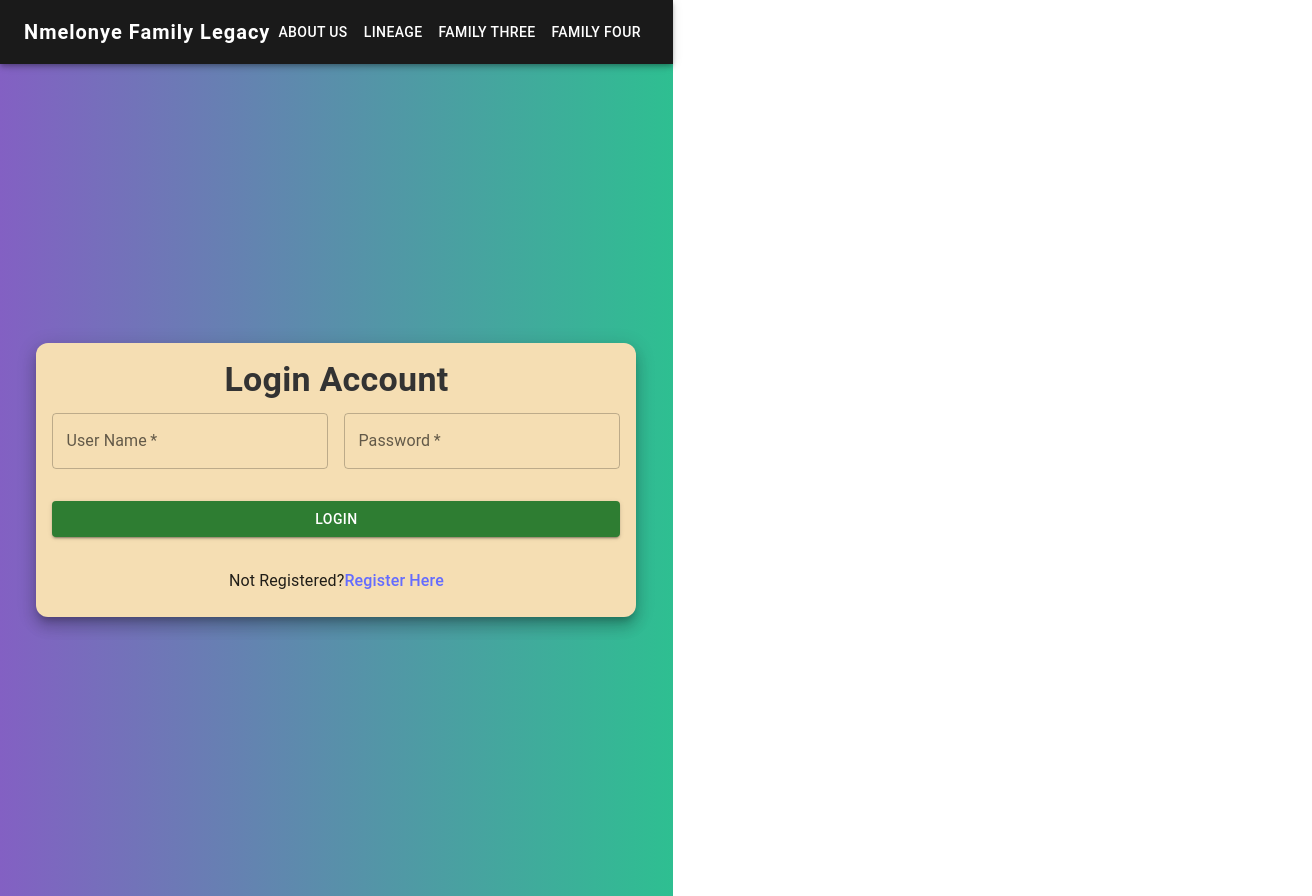
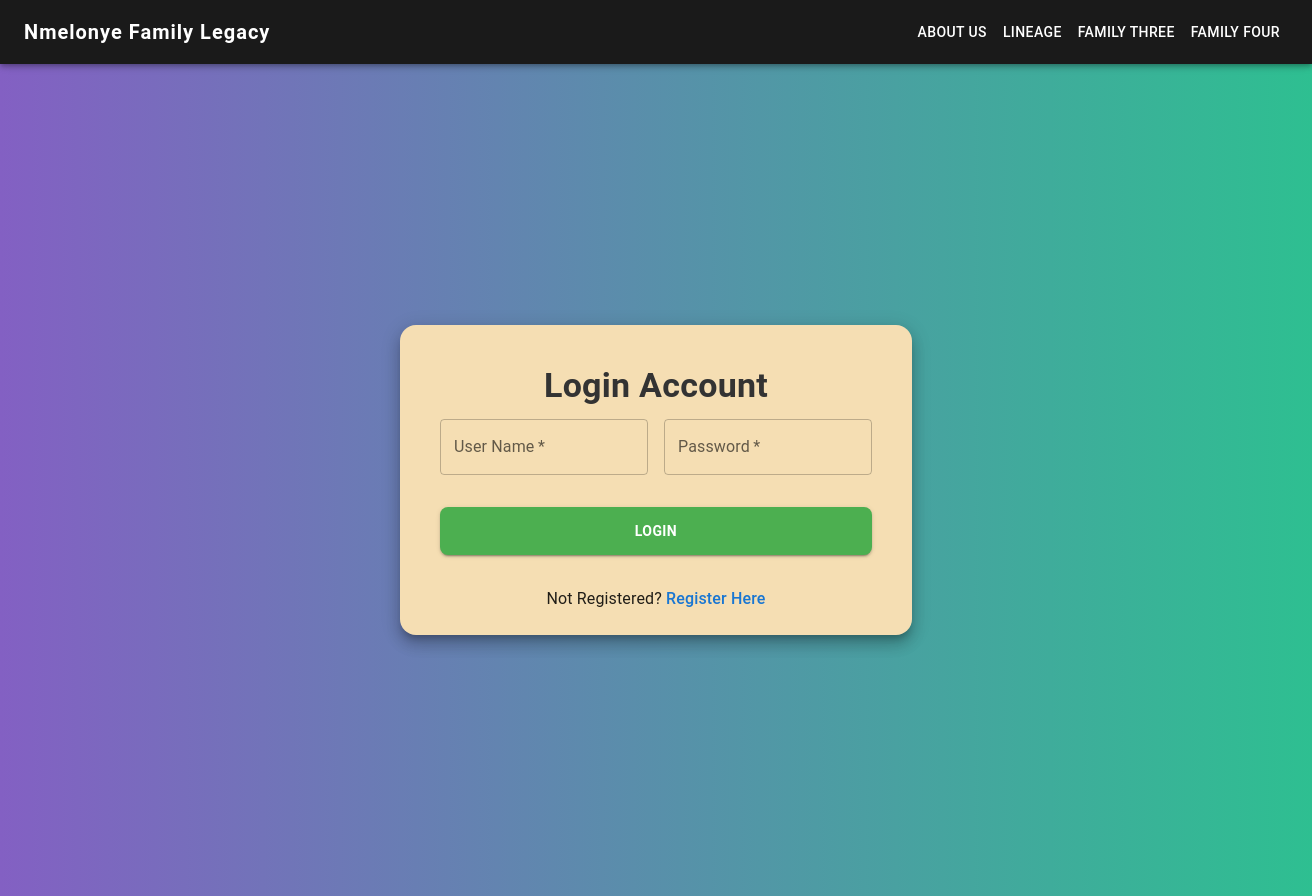
Before and after one commit to Jayblack-coder/family-page, a React (Vite) app: page / in a window 1280 px wide. Shown: the whole page, 1312 px wide, since content can reach past the window. Built offline with nearby package versions, Linux system fonts and the light colour scheme; no server answers.

Commit message:
login screen

```diff
--- a/src/Components/Screens/Login.jsx
+++ b/src/Components/Screens/Login.jsx
@@ -1,40 +1,43 @@
-import { useState } from 'react';
-import { Link, useNavigate } from 'react-router-dom';
-import axios from 'axios';
-import { Box, Button, Card, CardContent, Stack, TextField, Typography } from '@mui/material';
-import { ClipLoader } from 'react-spinners';
-//import {URL} from '../Screens/Register.jsx';
+import { useState } from "react";
+import { Link, useNavigate } from "react-router-dom";
+import axios from "axios";
+import {
+  Box,
+  Button,
+  Card,
+  CardContent,
+  Stack,
+  TextField,
+  Typography,
+} from "@mui/material";
+import { ClipLoader } from "react-spinners";
 
-const API_URL = import.meta.env.VITE_API_URL
-//const Member = import.meta.env.Member;
-const LOGIN_URL=`${API_URL}/register/login`
+const API_URL = import.meta.env.VITE_API_URL;
+const LOGIN_URL = `${API_URL}/register/login`;
 
 const Login = () => {
   const navigate = useNavigate();
-  const [userName, setUserName] = useState('');
-  const [password, setPassword] = useState('');
+  const [userName, setUserName] = useState("");
+  const [password, setPassword] = useState("");
   const [loading, setLoading] = useState(false);
-  const [error, setError] = useState('');
+  const [error, setError] = useState("");
 
   const handleSubmit = async (e) => {
     e.preventDefault();
-    setError('');
+    setError("");
     setLoading(true);
 
     try {
-      const res = await axios.post(
-        LOGIN_URL,
-        { userName, password }
-      );
-      console.log(res)
+      const res = await axios.post(LOGIN_URL, { userName, password });
+      console.log(res);
       if (res.status === 200) {
-        setTimeout(() => navigate('/home'), 2000);
+        setTimeout(() => navigate("/home"), 2000);
       }
     } catch (err) {
       setError(
         err.response?.data?.message ||
-        err.response?.data?.error ||
-        'Login failed. Please try again.'
+          err.response?.data?.error ||
+          "Login failed. Please try again."
       );
     } finally {
       setLoading(false);
@@ -42,35 +45,41 @@ const Login = () => {
   };
 
   return (
-    <Box sx={{
-      display: 'flex',
-      justifyContent: 'center',
-      alignItems: 'center',
-      minHeight: '100vh',
-      background: 'linear-gradient(to right, #8360c3, #2ebf91)',
-      padding: 2,
-    }}>
-      <Card sx={{
-        maxWidth: 600,
-        width: '100%',
-        borderRadius: 3,
-        boxShadow: 10,
-        bgcolor: 'wheat'
-      }}>
-        <CardContent>
-          <Typography variant='h4'
-            component='h1'
-            align='center'
+    <Box
+      sx={{
+        width: "100vw",
+        height: "100vh",
+        display: "flex",
+        justifyContent: "center",
+        alignItems: "center",
+        background: "linear-gradient(to right, #8360c3, #2ebf91)",
+        padding: 2,
+      }}
+    >
+      <Card
+        sx={{
+          width: { xs: "100%", sm: "90%", md: "60%", lg: "40%" },
+          borderRadius: 4,
+          boxShadow: 10,
+          bgcolor: "wheat",
+        }}
+      >
+        <CardContent sx={{ p: { xs: 3, sm: 5 } }}>
+          <Typography
+            variant="h4"
+            component="h1"
+            align="center"
             gutterBottom
-            sx={{ fontWeight: 'bold', color: '#333' }}
+            sx={{ fontWeight: "bold", color: "#333" }}
           >
             Login Account
           </Typography>
+
           {error && (
             <Typography
-              color='error'
-              variant='body2'
-              align='center'
+              color="error"
+              variant="body2"
+              align="center"
               gutterBottom
             >
               {error}
@@ -79,35 +88,58 @@ const Login = () => {
 
           <form onSubmit={handleSubmit}>
             <Stack spacing={4}>
-              <Stack xs={12} sm={6} direction='row' spacing={2}>
+              {/* Responsive fields */}
+              <Stack
+                direction={{ xs: "column", sm: "row" }}
+                spacing={2}
+                width="100%"
+              >
                 <TextField
-                  label='User Name'
-                  type='text'
-                  variant='outlined'
+                  label="User Name"
+                  type="text"
+                  variant="outlined"
                   value={userName}
                   onChange={(e) => setUserName(e.target.value)}
                   fullWidth
-                  required />
+                  required
+                />
                 <TextField
-                  label='Password'
-                  type='password'
-                  variant='outlined'
+                  label="Password"
+                  type="password"
+                  variant="outlined"
                   value={password}
                   onChange={(e) => setPassword(e.target.value)}
-                  fullWidth required />
+                  fullWidth
+                  required
+                />
               </Stack>
 
-              <Button type='submit'
-                variant='contained'
-                color='success'
+              <Button
+                type="submit"
+                variant="contained"
                 fullWidth
+                disabled={loading}
                 sx={{
-                  backgroundColor: 'greenish yellow',
-                  ':hover': { bgcolor: 'green' }
-                }}>
-                {loading ? <ClipLoader size={20} color='white' /> : 'Login'}
+                  backgroundColor: "#4caf50",
+                  color: "white",
+                  fontWeight: "bold",
+                  py: 1.5,
+                  borderRadius: 2,
+                  ":hover": { bgcolor: "#388e3c" },
+                }}
+              >
+                {loading ? <ClipLoader size={20} color="white" /> : "Login"}
               </Button>
-              <Typography sx={{ textAlign: 'center' }}>Not Registered?<Link to={'/register'}>Register Here</Link></Typography>
+
+              <Typography sx={{ textAlign: "center" }}>
+                Not Registered?{" "}
+                <Link
+                  to="/register"
+                  style={{ textDecoration: "none", color: "#1976d2" }}
+                >
+                  Register Here
+                </Link>
+              </Typography>
             </Stack>
           </form>
         </CardContent>
```
